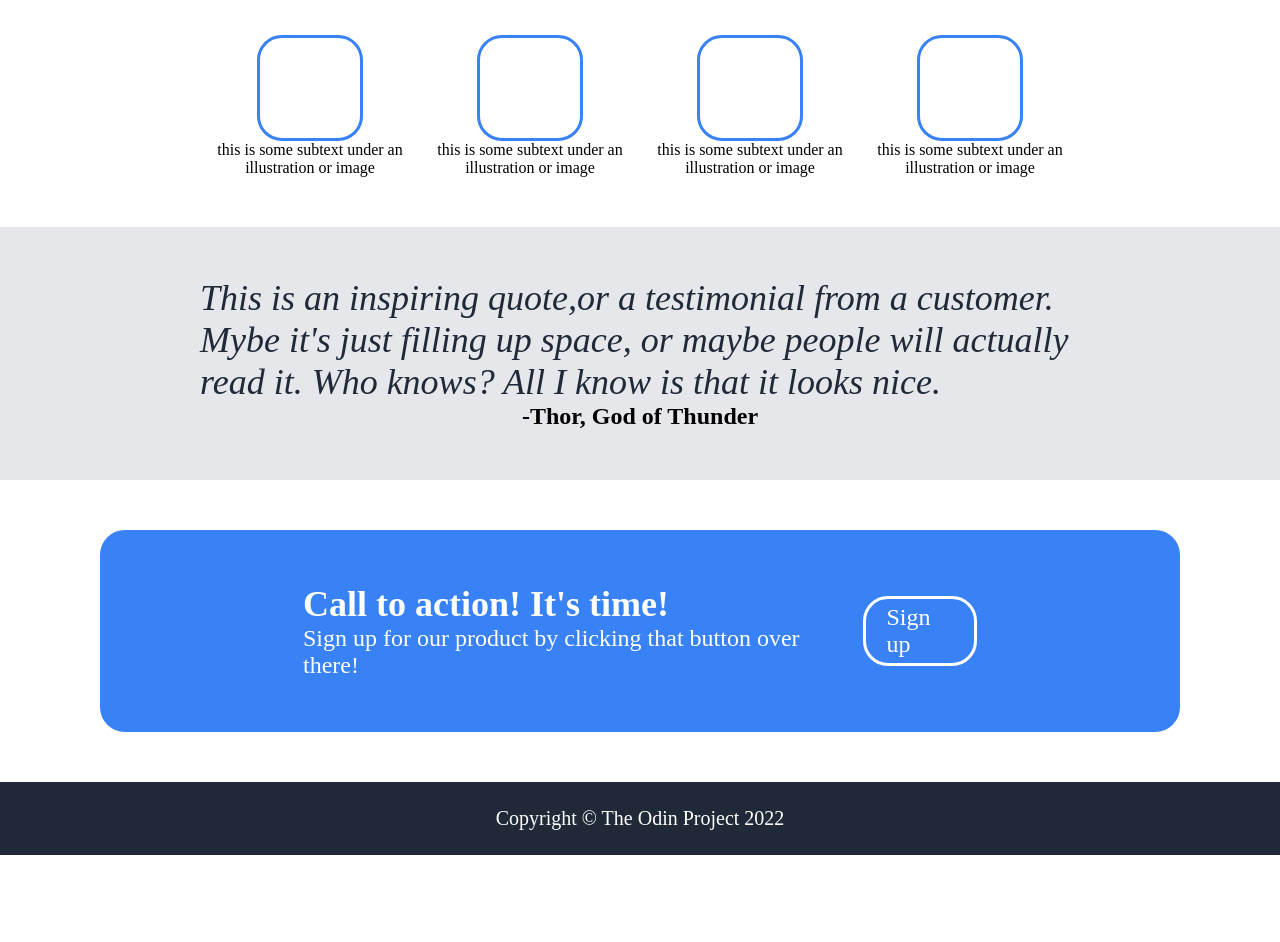
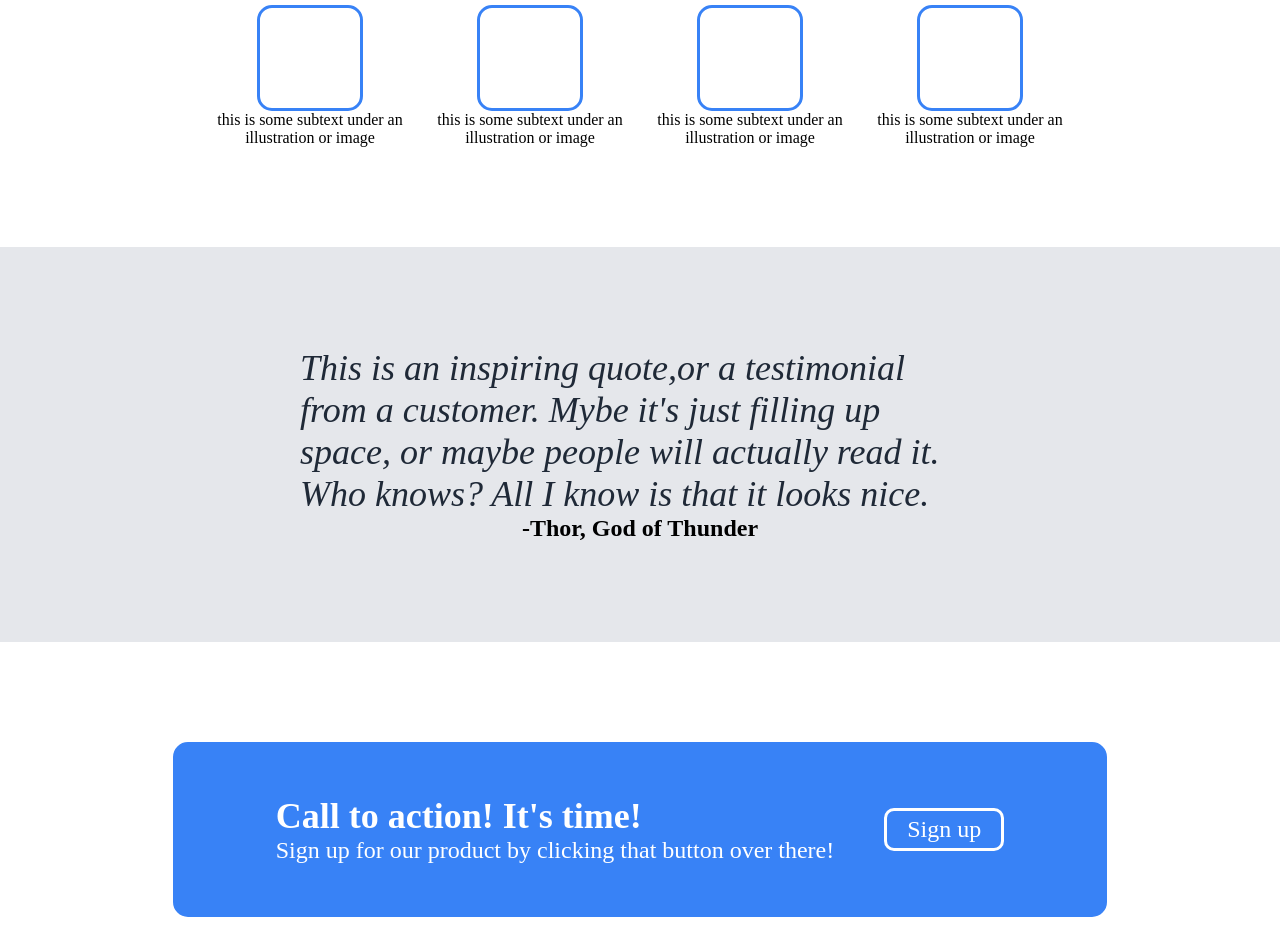
Before and after one commit to Ypakce/flexbox-design, a plain HTML site: page index.html in a window 1280 px wide. Shown: the part 125-1067 px from the top of the page. Before the commit the page ends 980 px from the top, so only its background shows below. Drawn offline with Linux system fonts and the light colour scheme.

Commit message:
edit padding

```diff
--- a/style.css
+++ b/style.css
@@ -17,7 +17,7 @@ body {
     flex: 1;
 }
 .container2 .c2-main{
-    padding: 50px 200px;
+    padding: 20px 200px 100px 200px;
     display: flex;
     flex-direction: column;
     justify-content: center;
@@ -40,7 +40,7 @@ body {
     text-align: center;
 }
 .container2 .c2-main .c2-body .c2-item .img{
-    border-radius: 25px;
+    border-radius: 15px;
     border: 3px solid #3882f6;
     width: 100px;
     height: 100px;
@@ -52,7 +52,7 @@ body {
 }
 .container3 .c3-body{
     display: flex;
-    padding: 50px 200px;
+    padding: 100px 300px;
     flex-direction: column;
     align-items: center;
 }
@@ -68,16 +68,16 @@ body {
 
 .container4 {
     background-color: white;
-    padding: 50px 100px;
+    padding: 100px 100px;
     flex: 1;
     display: flex;
     justify-content: center;
     align-items: center;
 }
 .container4 .bluebox{
-    border-radius: 25px;
+    border-radius: 15px;
     border: 3px solid #3882f6;
-    padding: 50px 200px;
+    padding: 50px 100px;
     background-color: #3882f6;
     color: white;
     font-size: 24px;
@@ -90,7 +90,7 @@ body {
     font-weight: bold;
 }
 .container4 .bluebox .button{
-    border-radius: 25px;
+    border-radius: 10px;
     border: 3px solid white;
     padding: 5px 20px;
 }
```
